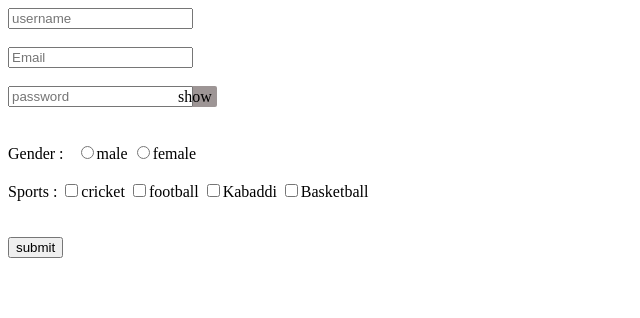
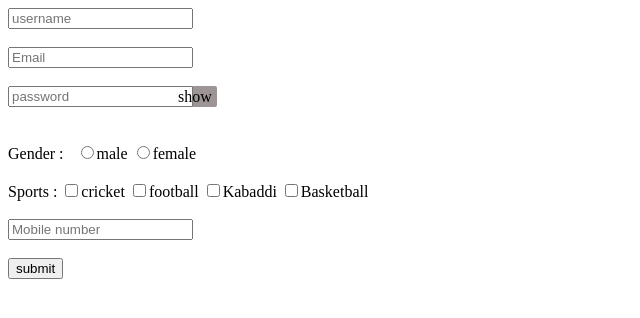
Before and after one commit to AnimeshSawasiya07/javascript, a plain HTML site: page FormValidation/Demo1.html in a window 1280 px wide. Shown: the whole page, without its empty margins (0-640 px from the left). Drawn offline with Linux system fonts and the light colour scheme.

Commit message:
new added

```diff
--- a/FormValidation/Demo1.html
+++ b/FormValidation/Demo1.html
@@ -49,10 +49,39 @@
         <input onclick="validateSports()" type="checkbox" name="favSport" id="Basketball">Basketball
         <br> <small id="SportsError"></small><br>
 
+        <input onkeyup="validateMobile()" type="text" id="mobile" placeholder="Mobile number"><br>
+        <small id="mobileError"></small>
+
         <br><input onclick=" return validateForm()" type="submit" value="submit">
     </form>
 </body>
 <script>
+    function validateMobile() {
+        let status = true;
+        let mobileNumber = document.querySelector("#mobile").value;
+        let mobileError = document.querySelector("#mobileError");
+
+        if (mobileNumber.length == 0) {
+            status = false;
+            mobileError.innerText = "mobile number is required";
+        }
+        else if(isNaN(mobileNumber)){
+            status = false;
+            mobileError.innerText = "Only digits are allowed";
+        }
+        else if(mobileNumber.startsWith("0")){
+            status = false;
+            mobileError.innerText = "Mobile number must not start with 0";
+        }
+        else if(mobileNumber.length !=10){
+            status = false;
+            mobileError.innerText = "invalid mobile number";
+        }
+        else
+            mobileError.innerText = "";
+        return status;
+    }
+
     function togglePassword() {
         let password = document.querySelector("#password");
         let show = document.querySelector("#show");
@@ -174,7 +203,8 @@
         let emailStatus = validateEmail();
         let genderStatus = validateGender();
         let sportsStatus = validateSports();
-        if (usernameStatus && passwordStatus && emailStatus && genderStatus && sportsStatus)
+        let mobileStatus = validateMobile();
+        if (usernameStatus && passwordStatus && emailStatus && genderStatus && sportsStatus && mobileStatus)
             return true;
         return false;
     }
```
